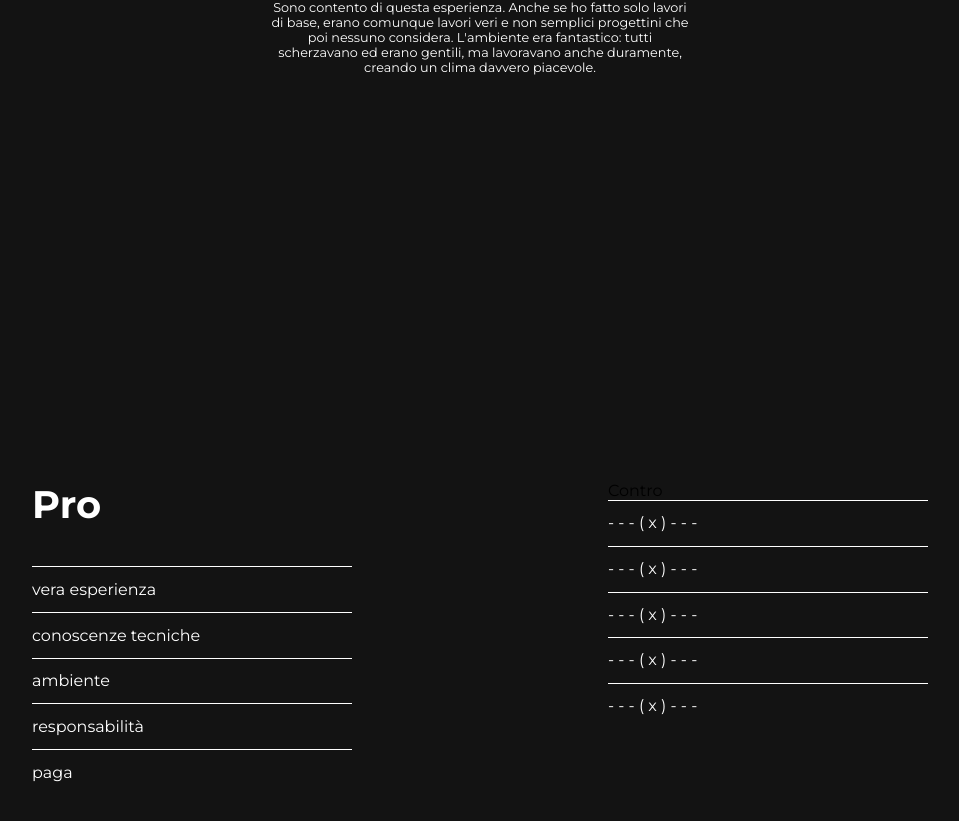
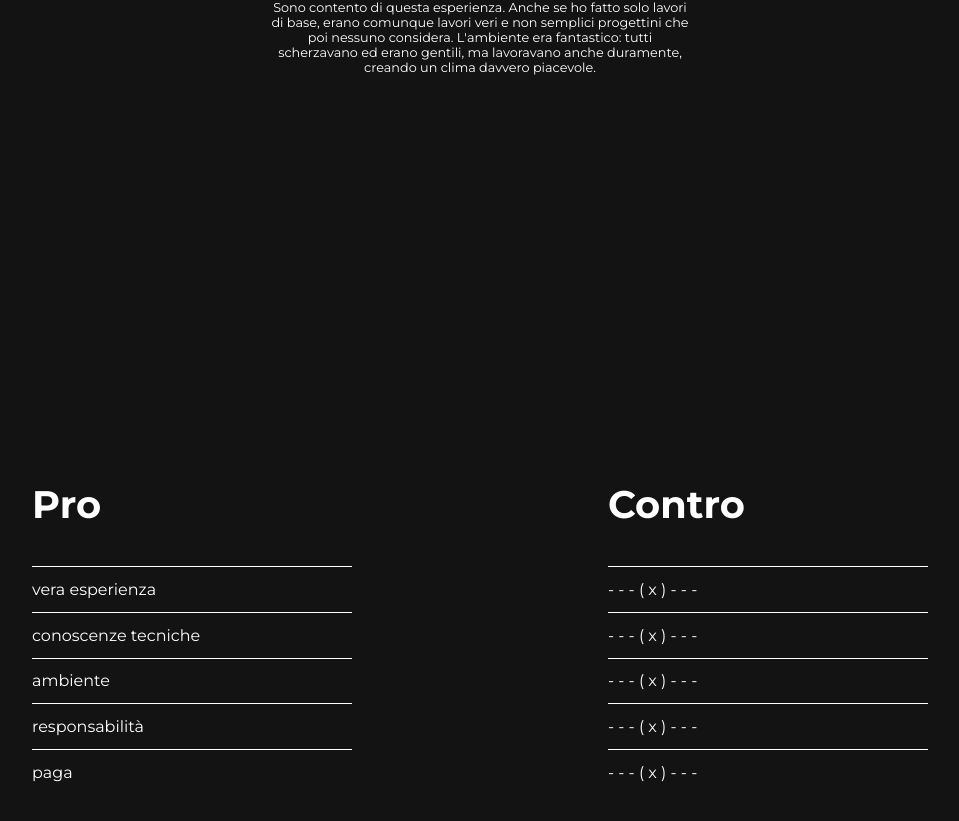
Before and after one commit to rikvik2006/english-presentation, a Next.js app in the folder pcto-ex/: page /conclusion in a window 1280 px wide. Shown: the part 419-1240 px from the top of the page, without its empty margins (160-1119 px from the left). Built offline with nearby package versions, Linux system fonts and the light colour scheme.

Commit message:
feat: created contro label

```diff
--- a/pcto-ex/src/components/Conclusion/ProContro/ControLabel/ControLabel.jsx
+++ b/pcto-ex/src/components/Conclusion/ProContro/ControLabel/ControLabel.jsx
@@ -2,11 +2,15 @@ import styles from './ControLabel.module.scss'
 
 const ControLabel = ({title}) => {
     return(
-        <div className={styles.titleLine}>
-            <div className={styles.title}>
-                {title}
+        <>
+            <div className={styles.line}></div>
+            <div className={styles.content}>
+                <p>{title}</p>
+
+                <div className={styles.backGround}></div>
             </div>
-        </div>
+
+        </>
     )
 }
 
--- a/pcto-ex/src/components/Conclusion/ProContro/ControLabel/ControLabel.module.scss
+++ b/pcto-ex/src/components/Conclusion/ProContro/ControLabel/ControLabel.module.scss
@@ -1,23 +1,21 @@
-.titleLine {
-    border-top: 1px solid var(--primary-white);
-    display: flex;
-    align-items: center;
+.line {
+    width: 100%;
+    height: 1px;
+    background-color: var(--primary-white);
+}
 
-    width: 25vw;
+.content {
+    width: 100%;
+    color: var(--primary-white);
+    overflow: hidden;
 
-    .title {
-        width: 25vw;
-        line-height: 3.5vw;
-        color: var(--primary-white);
+    p {
+        margin: 0;
+        padding: 1vw 0 1vw 0;
         transition: all 0.2s;
     }
 
-    .title:hover{
-        color: var(--primary-white);
-
-    }
-
-    .title:hover{
+    p:hover {
         transform: translateX(1vw);
     }
 }
--- a/pcto-ex/src/components/Conclusion/ProContro/ProContro.module.scss
+++ b/pcto-ex/src/components/Conclusion/ProContro/ProContro.module.scss
@@ -26,6 +26,23 @@
             }
         }
 
+        .contro {
+            width: 25vw;
+
+            .title {
+                color: var(--primary-white);
+                font-size: 3vw;
+                font-weight: 700;
+                margin-bottom: 3vw;
+            }
+
+            .labelContent {
+                display: flex;
+                flex-direction: column;
+                align-items: flex-start;
+            }
+        }
+
     }
 
 }
--- a/pcto-ex/src/components/Conclusion/ProContro/ProLabel/Label.jsx
+++ b/pcto-ex/src/components/Conclusion/ProContro/ProLabel/Label.jsx
@@ -1,23 +1,6 @@
-"use client"
 import styles from './Label.module.scss'
-import { gsap } from "gsap";
-import { useGSAP } from "@gsap/react";
 
 const Label = ({title}) => {
-    const tl = gsap.timeline()
-
-    function enterAnimation() {
-        useGSAP(() => {
-            tl.set("#banner", {
-                yPercent: 0
-            }).to("#banner", {
-                yPercent: 100,
-                ease: "power4.inOut",
-                duration: .5,
-            })
-        }, [])
-    }
-
     return(
         <>
             <div className={styles.line}></div>
--- a/pcto-ex/src/components/Conclusion/ProContro/ProLabel/Label.module.scss
+++ b/pcto-ex/src/components/Conclusion/ProContro/ProLabel/Label.module.scss
@@ -2,12 +2,12 @@
     width: 100%;
     height: 1px;
     background-color: var(--primary-white);
-
 }
 
 .content {
     width: 100%;
     color: var(--primary-white);
+    overflow: hidden;
 
     p {
         margin: 0;
```
Also changed, not shown: pcto-ex/src/components/BurgerMenu/BurgerMenu.jsx (line endings or trailing spaces).
